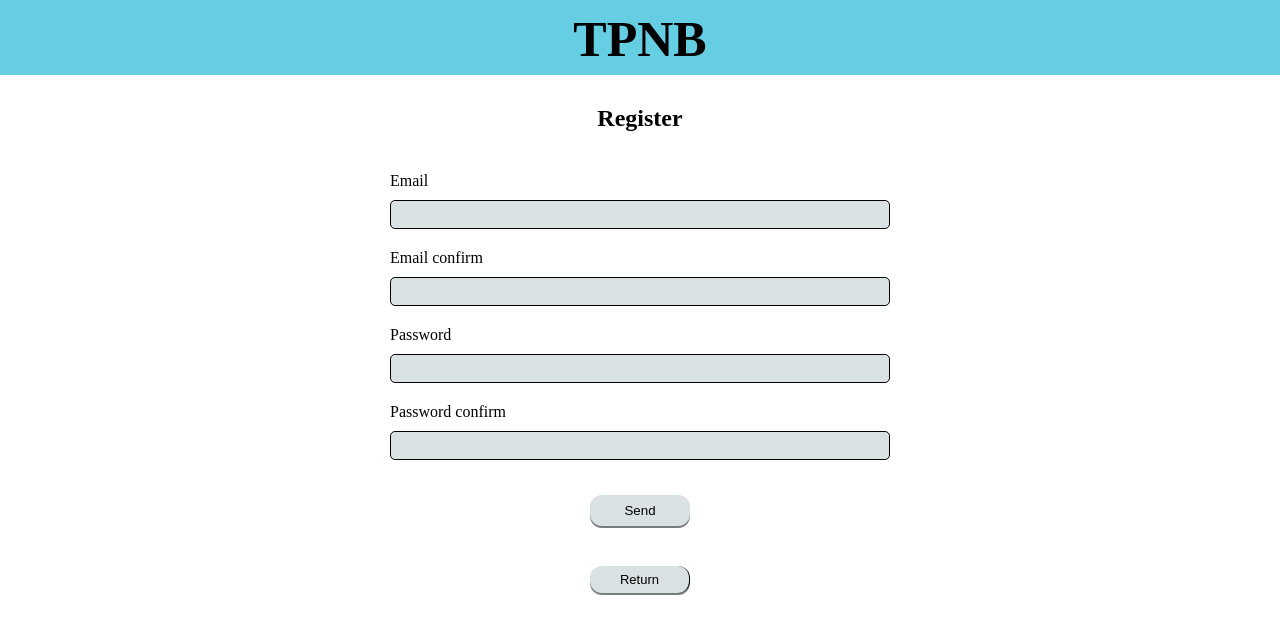
After one commit to celbax95/CFA_TPNB, a Symfony app: template templates/register/index.html.twig in a window 1280 px wide. The commit adds this page. Shown: the top 634 px of the page. Run offline with Twig, Linux system fonts and the light colour scheme; the template is opened without the code that fills it, so the values that code supplies are empty; form fields are guessed from the names that the template uses; some libraries are stand-ins or nearby versions.

Commit message:
[SECURITY] Traduction des pages login et register

```diff
--- /dev/null
+++ b/public/css/register/form.css
@@ -0,0 +1,93 @@
+form {
+    width: 500px;
+    margin: auto;
+}
+
+form div:not(:last-child) {
+    margin-bottom: 20px;
+}
+
+form div {
+    width: 100%;
+}
+
+form div input {
+    width: 100%;
+    padding: 5px;
+    margin-top: 10px;
+    font-size: 15px;
+    background-color: rgb(218, 225, 227);
+    border: black solid 1px;
+    border-radius: 5px;
+}
+
+form div textarea {
+    width: 100%;
+    max-height: 250px;
+    margin-top: 10px;
+    background-color: rgb(218, 225, 227);
+    border: black solid 1px;
+    border-radius: 5px;
+    resize: vertical;
+}
+
+form li {
+    color: red;
+    list-style: none;
+}
+
+button {
+    width: 100px;
+    padding: 8px 15px;
+    cursor: pointer;
+    text-align: center;
+    text-decoration: none;
+    background-color: rgb(218, 225, 227);
+    border: none;
+    border-radius: 12px;
+    box-shadow: 0 2px rgb(118, 125, 127);
+    position: relative;
+    margin-top: 15px;
+    margin-left: -50px;
+    left: 50%;
+}
+
+button:hover {background-color: rgb(210, 215, 217)}
+
+button:active {
+    background-color: rgb(100, 205, 207);
+    box-shadow: 0 1px rgb(68, 75, 57);
+    transform: translateY(2px);
+}
+
+div.return {
+    width: 100px;
+    padding: 6px 10px;
+    cursor: pointer;
+    text-align: center;
+    text-decoration: none;
+    background-color: rgb(218, 225, 227);
+    border: none;
+    border-right: black solid 1px;
+    border-radius: 12px;
+    box-shadow: 0 2px rgb(118, 125, 127);
+    position: relative;
+    margin-top: 40px;
+    margin-left: -50px;
+    left: 50%;
+    font-family: "Arial", Serif;
+    font-size: 13px;
+}
+
+div.return:hover {background-color: rgb(220, 220, 220)}
+
+div.return:active {
+    background-color: rgb(190, 190, 190);
+    box-shadow: 0 1px rgb(68, 75, 57);
+    transform: translateY(2px);
+}
+
+a.return {
+    color: black;
+    text-decoration: none;
+}
--- a/src/Controller/AddController.php
+++ b/src/Controller/AddController.php
@@ -43,7 +43,7 @@ class AddController extends AbstractController
             $addAnnoucement->getPrice() * 100,
             $addAnnoucement->getContent());
 
-            $this->userManager->save($annoucement);
+            $this->userManager->saveAnnoucement($annoucement);
 
             return $this->redirectToRoute('home');
         }
--- a/src/Controller/SecurityController.php
+++ b/src/Controller/SecurityController.php
@@ -10,7 +10,9 @@ use Symfony\Component\Security\Http\Authentication\AuthenticationUtils;
 class SecurityController extends AbstractController
 {
     /**
-     * @Route("/login", name="app_login")
+     * @Route("/login", name="app_login",
+     * schemes={"https"},
+     * )
      */
     public function login(AuthenticationUtils $authenticationUtils): Response
     {
--- /dev/null
+++ b/templates/register/index.html.twig
@@ -0,0 +1,22 @@
+{% extends 'base.html.twig' %}
+
+{% block title %}Register{% endblock %}
+
+{% block stylesheets %}
+    <link rel="stylesheet" href="{{ asset('css/common/h2title.css') }}" type="text/css"/>
+    <link rel="stylesheet" href="{{ asset('css/register/form.css') }}" type="text/css"/>
+{% endblock %}
+
+{% block body %}
+    <div class="addAnnoucement">
+        <h2> {{'register.titleh2' |trans({}, 'pages')}} </h2>
+        {{ form_start(form) }}
+        {{ form_row(form.email) }}
+        {{ form_row(form.emailConfirm) }}
+        {{ form_row(form.password) }}
+        {{ form_row(form.passwordConfirm) }}
+        <button type="submit">{{'register.submit' |trans({}, 'pages')}} </button>
+        <a href="{{ path('app_login') }}" class="return"><div class="return">{{ 'register.return' | trans({},'pages') }}</div></a>
+        {{ form_end(form) }}
+    </div>
+{% endblock %}
--- a/translations/pages.en.yml
+++ b/translations/pages.en.yml
@@ -17,3 +17,21 @@ detail:
 
 pageList:
   titleh2: 'Here are all the hosted announcements'
+
+login:
+  titleh2: 'Sign in or register yourself !'
+
+  rememberme: "Remember me"
+
+  register: "Register"
+
+  signin: "Sign in"
+
+register:
+  titleh2: 'Register'
+  email: 'Email'
+  emailConfirm: 'Email confirm'
+  password: 'Password'
+  passwordConfirm: 'Password confirm'
+  submit: "Send"
+  return: 'Return'
```
Also changed, not shown: public/css/security/login.css (+8 -8 lines), src/Controller/RegisterController.php (added, +72 -0 lines), src/DTO/AddUser.php (added, +94 -0 lines), src/Form/RegisterType.php (added, +59 -0 lines), src/Service/UserManager.php (+8 -1 lines), templates/security/login.html.twig (+4 -4 lines), translations/pages.fr.yml (+18 -0 lines), src/DTO/AddAnnoucement.php (line endings or trailing spaces), 1 other file.
